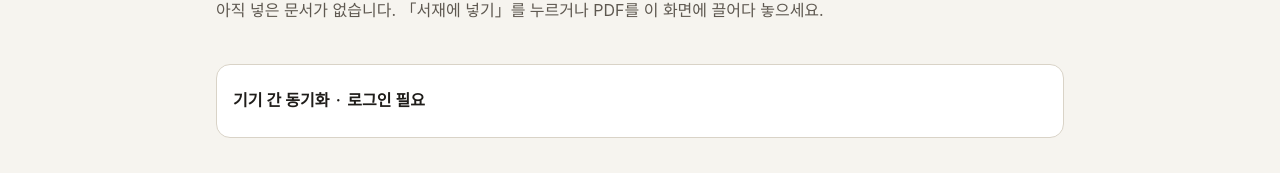
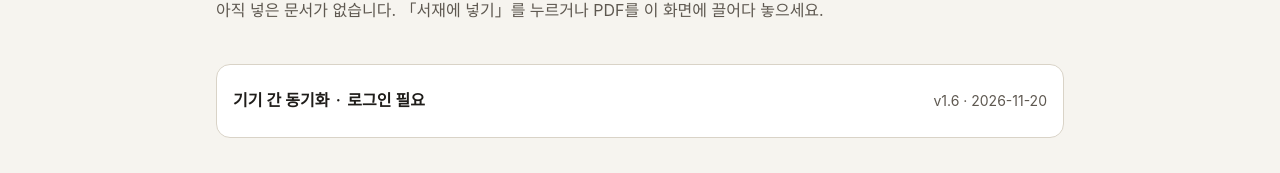
Before and after one commit to hanja-study/pdf-bookshelf, a plain HTML site: page index.html in a window 1280 px wide. Shown: the part 229-402 px from the top of the page. Drawn offline with Linux system fonts and the light colour scheme.

Commit message:
v1.6 버전 표시

```diff
--- a/index.html
+++ b/index.html
@@ -73,7 +73,8 @@ button{cursor:pointer}
 #dropOverlay{position:fixed;inset:10px;z-index:30;border:3px dashed var(--accent);border-radius:18px;
   background:color-mix(in srgb,var(--bg) 88%,transparent);display:flex;align-items:center;justify-content:center;
   font-size:20px;font-weight:700;color:var(--accent);pointer-events:none;text-align:center;padding:20px}
-details.sync > summary{cursor:pointer;min-height:44px;display:flex;align-items:center;gap:.4em;font-weight:600}
+details.sync > summary{cursor:pointer;min-height:44px;display:flex;flex-wrap:wrap;align-items:center;gap:.4em;font-weight:600}
+#appVer{margin-left:auto;font-weight:400;font-size:14px;color:var(--muted);white-space:nowrap}
 
 /* ---------- 동기화 상자 ---------- */
 .sync{margin-top:24px;background:var(--card);border:1px solid var(--line);border-radius:14px;padding:14px 16px}
@@ -245,7 +246,7 @@ kbd{font:inherit;font-size:13px;border:1px solid var(--line);border-radius:4px;p
     <ul id="docList" class="doc-list" aria-labelledby="listTitle"></ul>
 
     <details class="sync" id="syncBox">
-      <summary>기기 간 동기화 <span aria-hidden="true">·</span> <span id="syncSummary">확인 중</span></summary>
+      <summary>기기 간 동기화 <span aria-hidden="true">·</span> <span id="syncSummary">확인 중</span><span id="appVer"></span></summary>
       <p id="syncState">확인 중…</p>
       <form id="loginForm" hidden novalidate>
         <div class="row">
@@ -380,6 +381,8 @@ kbd{font:inherit;font-size:13px;border:1px solid var(--line);border-radius:4px;p
    0. 기본 준비
    ========================================================= */
 const $ = (id) => document.getElementById(id);
+/* 앱 판 번호: 고칠 때마다 올림. 서재 맨 아래 오른쪽에 보여서, push한 판이 실제로 열렸는지 확인하는 데 씀 */
+const APP_VERSION = "v1.6 · 2026-11-20";
 const BASE = new URL(".", document.baseURI).href;
 let pdfjs = window.pdfjsLib;
 
@@ -1862,6 +1865,8 @@ const Sync = (() => {
     n.textContent = "이 브라우저에서는 문서를 보관할 수 없어, 창을 닫으면 서재가 비워집니다. 책갈피도 이번에만 유지됩니다.";
     n.hidden = false;
   }
+  $("appVer").textContent = APP_VERSION;
+  $("appVer").setAttribute("aria-label", "앱 판 " + APP_VERSION);
   renderShelf();
   Sync.bind();
 })();
```
Also changed, not shown: 1 other file.
